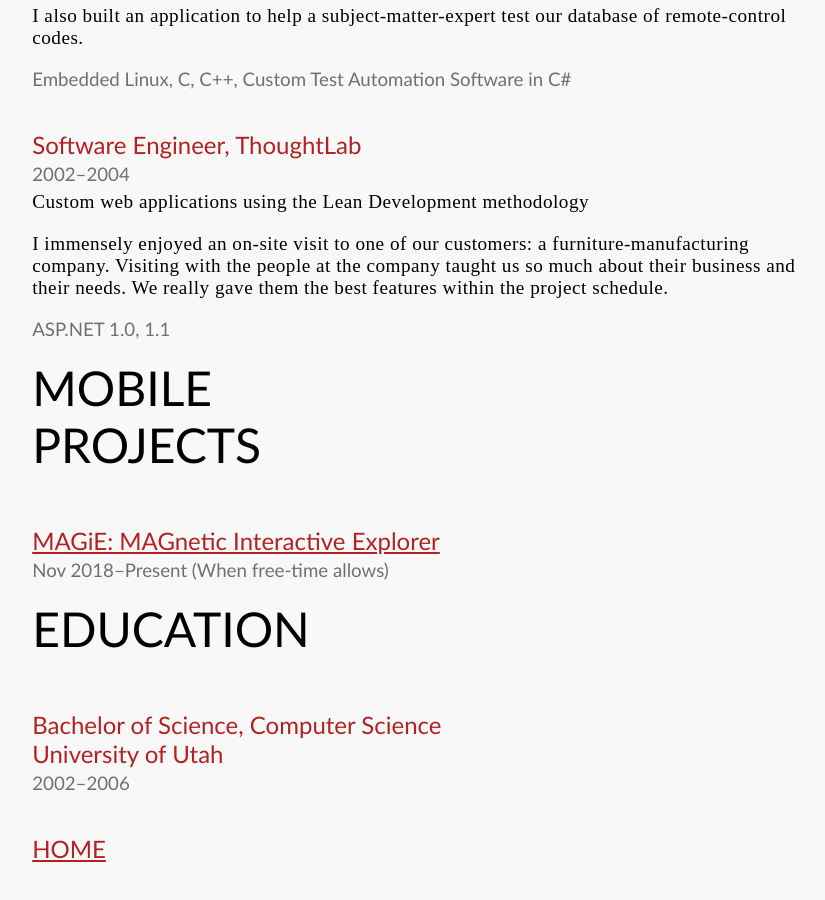
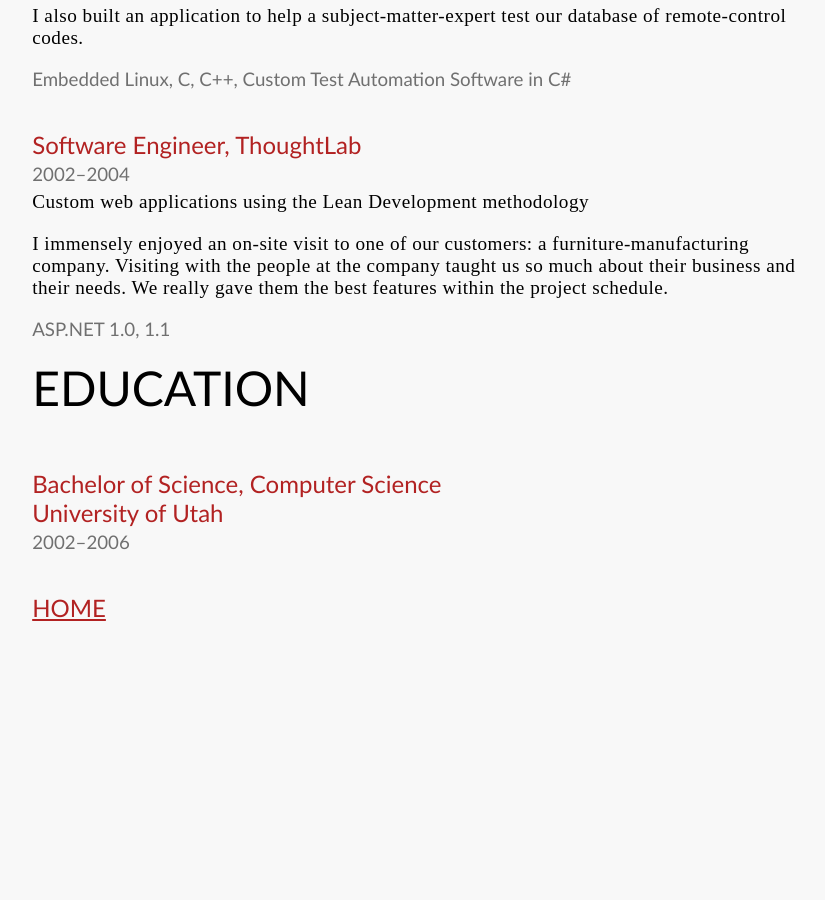
Before and after one commit to n8mob/n8mob.github.io, a Jekyll site: the page built from resume_backEnd.md, in a window 1280 px wide and 900 px high, scrolled down 4966 px. Shown: the whole window, without its empty margins (19-844 px from the left). Built offline with Jekyll 4.4.1, drawn with Linux system fonts in a browser that asks for light colours; after the commit the page ends 5625 px from its top, so only the background shows below that; some of the changed text lies outside the part shown.

Commit message:
remove "mobile projects" section from back-end resume

```diff
--- a/resume_backEnd.md
+++ b/resume_backEnd.md
@@ -164,11 +164,6 @@
 
 ### ASP.NET 1.0, 1.1
 
-# Mobile Projects
-
-## [MAGiE: MAGnetic Interactive Explorer](https://magiegame.com/magie/)
-### Nov 2018&ndash;Present (When free-time allows)
-
 # Education
 
 ## Bachelor of Science, Computer Science<br />University of Utah
```
Also changed, not shown: other parts of resume_backEnd.md (+1 -1 lines).
